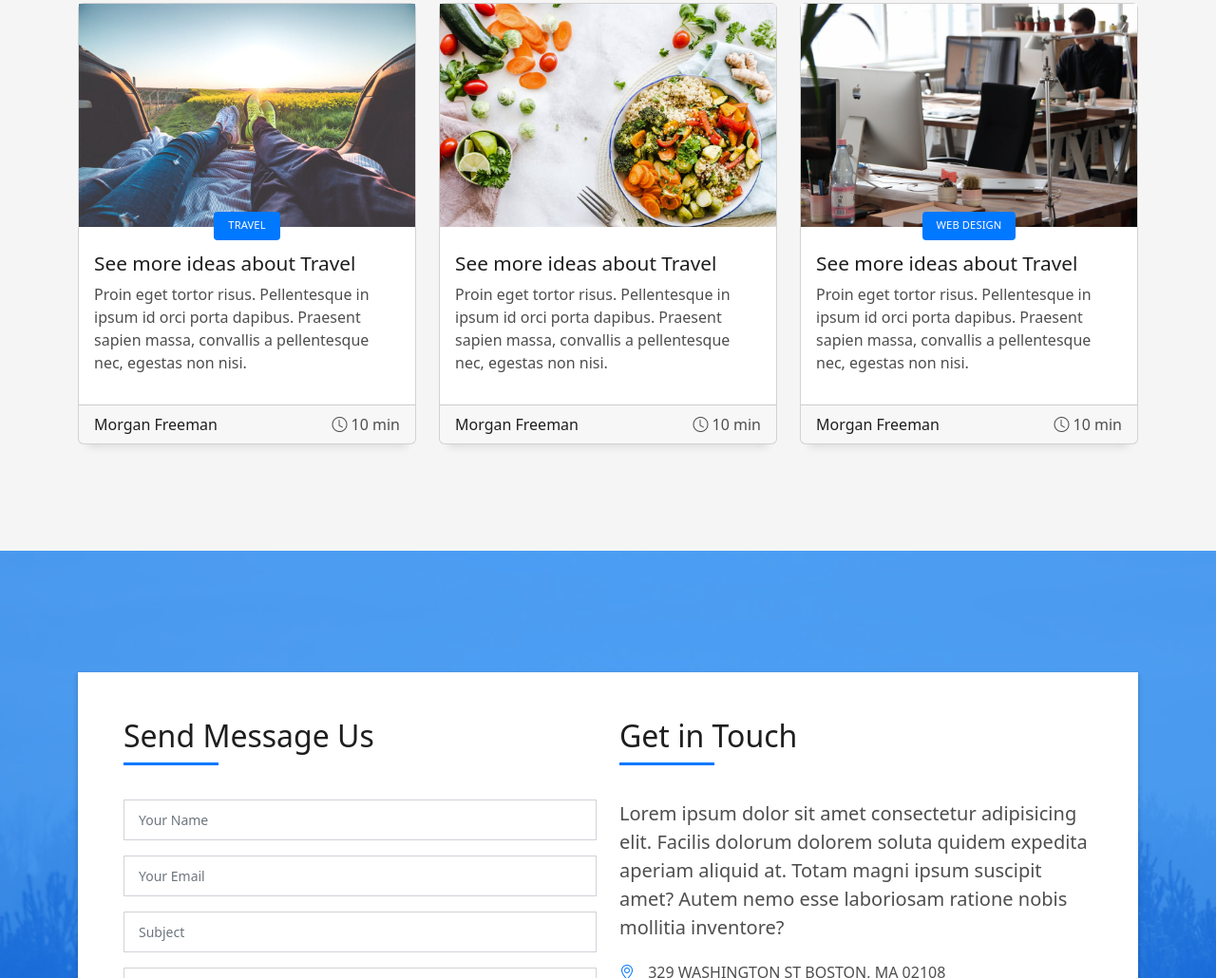
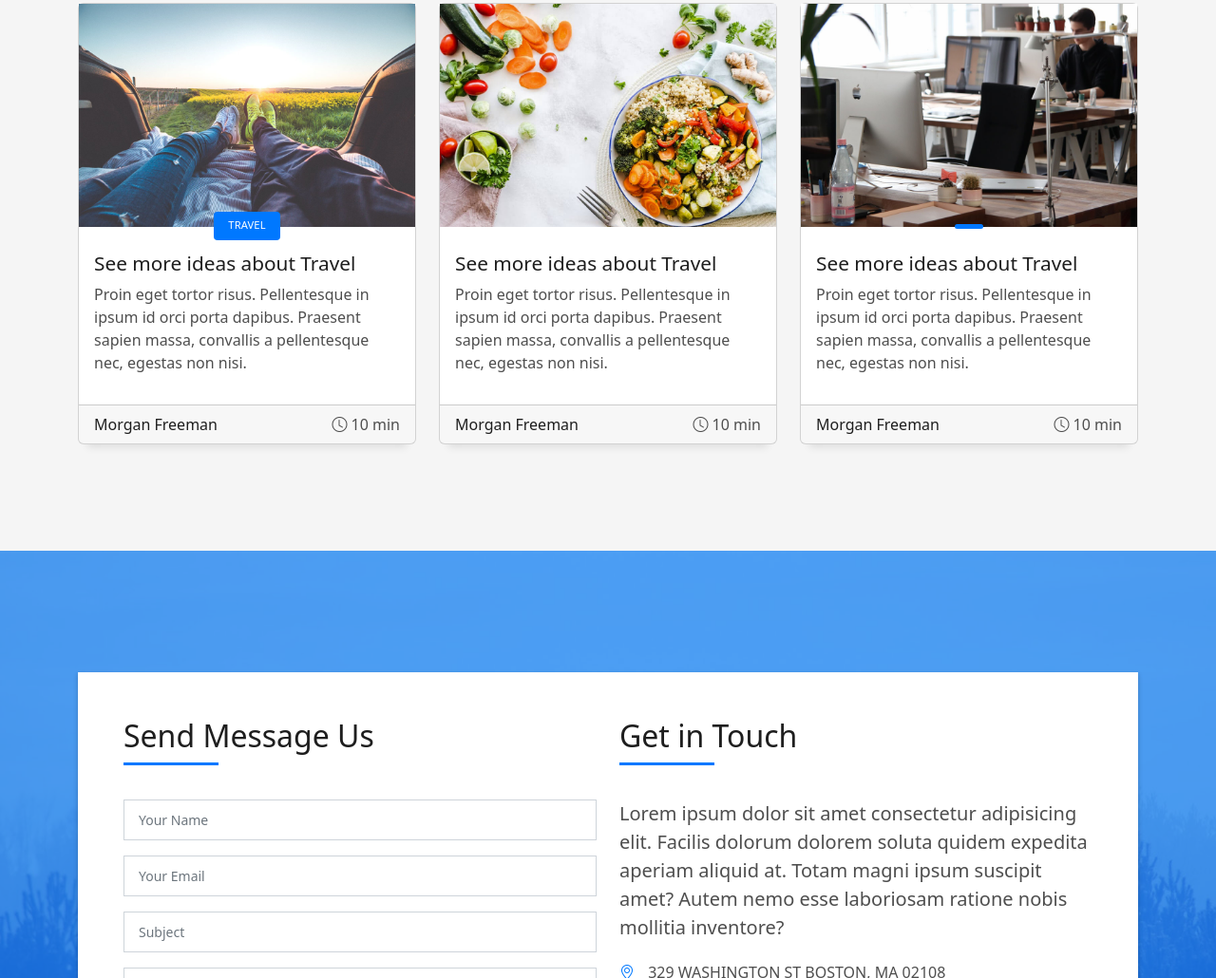
Before and after one commit to yuryt183/Personal_website, a plain HTML site: page index.html in a window 1280 px wide. Shown: the part 4728-5758 px from the top of the page at 95% size. Drawn offline with Linux system fonts and the light colour scheme.

Commit message:
Update index.html

```diff
--- a/index.html
+++ b/index.html
@@ -586,7 +586,7 @@
               <div class="card-body">
                 <div class="card-category-box">
                   <div class="card-category">
-                    <h6 class="category">Web Design</h6>
+
                   </div>
                 </div>
                 <h3 class="card-title"><a href="blog-single.html">See more ideas about Travel</a></h3>
```
